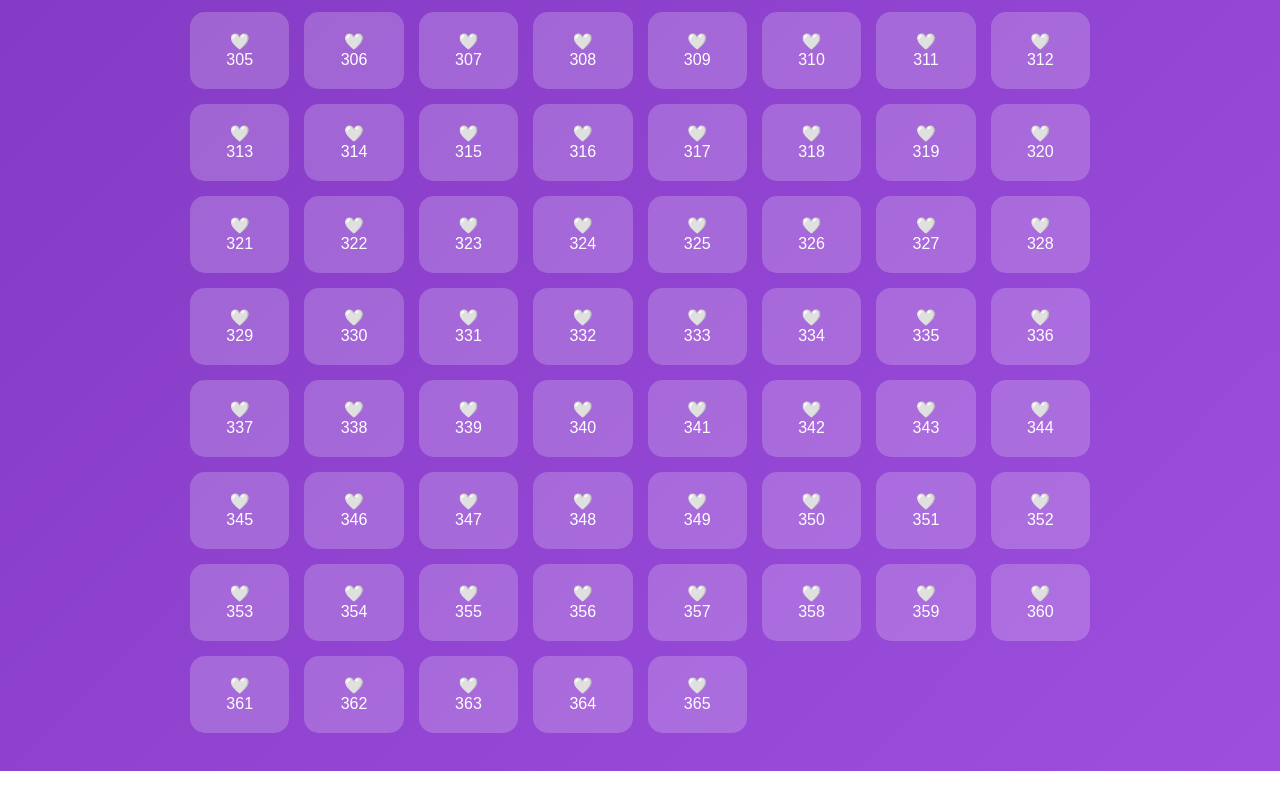
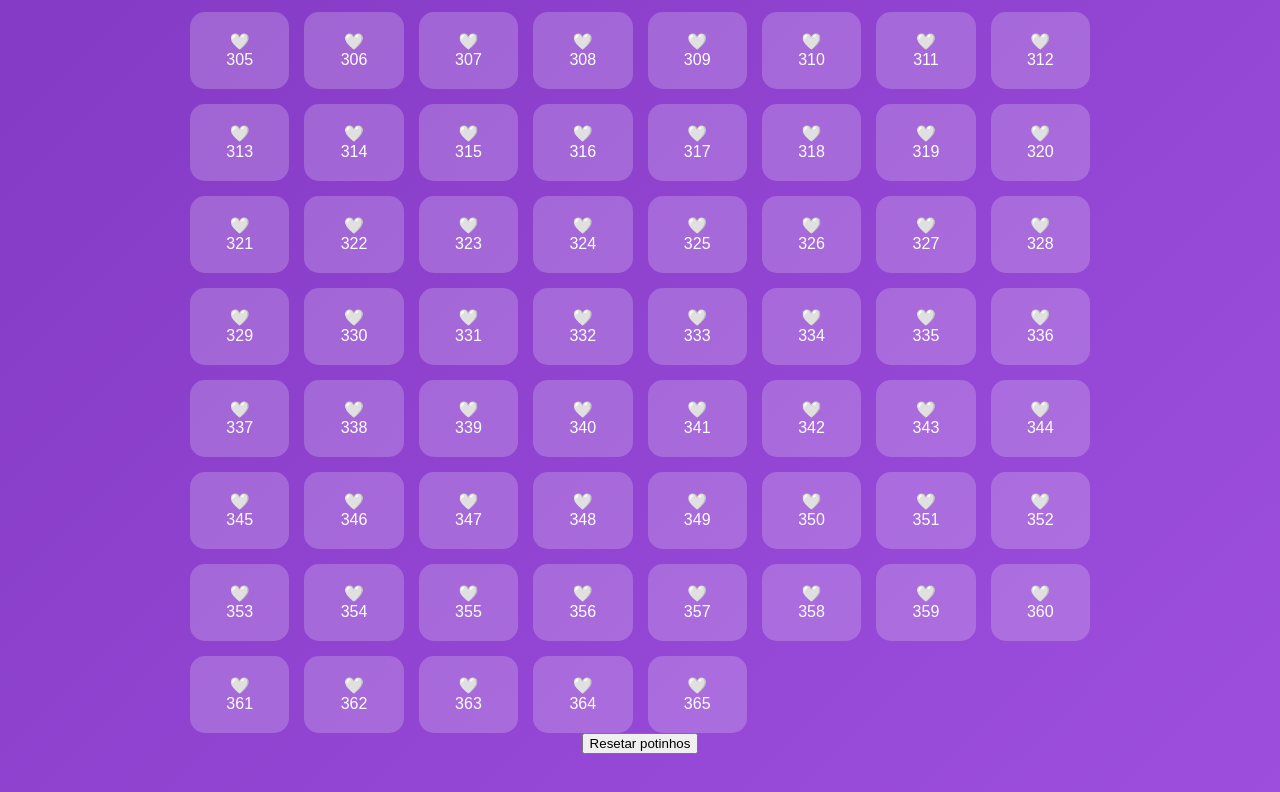
Before and after one commit to henryssantos111/potinhos-do-amor, a plain HTML site: page potinhos.html in a window 1280 px wide. Shown: the part 3638-4430 px from the top of the page. Before the commit the page ends 4409 px from the top, so only its background shows below. Drawn offline with Linux system fonts and the light colour scheme.

Commit message:
Update potinhos.html

```diff
--- a/potinhos.html
+++ b/potinhos.html
@@ -1,4 +1,5 @@
 <!DOCTYPE html>
+
 <html lang="pt-br">
 <head>
   <meta charset="UTF-8">
@@ -21,5 +22,8 @@
 </div>
 
 <script src="potinhos.js"></script>
+
+<button onclick="resetarPotinhos()">Resetar potinhos</button>
+
 </body>
 </html>
```
